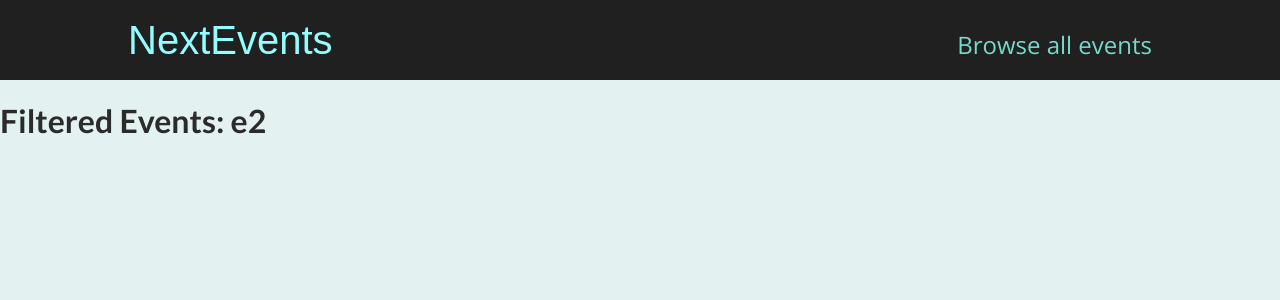
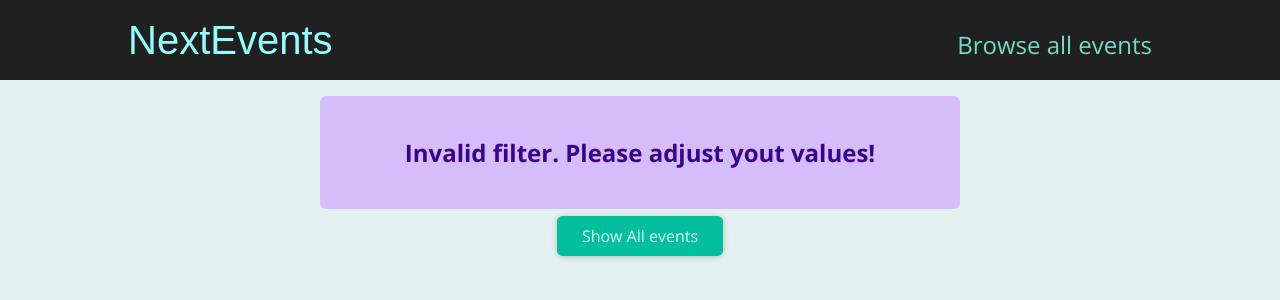
Before and after one commit to drepnikov/nextjs-handling, a Next.js app: page /events/e2 in a window 1280 px wide. Shown: the top 300 px of the page. Built offline with nearby package versions, Linux system fonts and the light colour scheme.

Commit message:
Ужасная организация файлов по туторилу,оставил пока как там

```diff
--- /dev/null
+++ b/components/events/results-title.module.css
@@ -0,0 +1,6 @@
+.title {
+  margin: 2rem auto;
+  width: 90%;
+  max-width: 40rem;
+  text-align: center;
+}
--- /dev/null
+++ b/components/events/results-title.tsx
@@ -0,0 +1,23 @@
+import * as React from "react";
+import classes from "./results-title.module.css";
+import { ButtonComponent } from "components/ui/button/button";
+
+interface IResultsTitleProps {
+  date: Date;
+}
+
+const ResultsTitleComponent: React.FC<IResultsTitleProps> = ({ date }) => {
+  const humanReadableDate = new Date(date).toLocaleDateString("en-US", {
+    month: "long",
+    year: "numeric",
+  });
+
+  return (
+    <section className={classes.title}>
+      <h1>Events in {humanReadableDate}</h1>
+      <ButtonComponent link="/events">Show all events</ButtonComponent>
+    </section>
+  );
+};
+
+export { ResultsTitleComponent };
--- /dev/null
+++ b/components/ui/error-alert/error-alert.module.css
@@ -0,0 +1,12 @@
+.alert {
+  margin: 1rem auto;
+  padding: 1rem 2rem;
+  width: 90%;
+  max-width: 40rem;
+  background-color: #d5bdfc;
+  color: #38028d;
+  font-weight: bold;
+  font-size: 1.5rem;
+  text-align: center;
+  border-radius: 6px;
+}
--- /dev/null
+++ b/components/ui/error-alert/error-alert.tsx
@@ -0,0 +1,13 @@
+import * as React from "react";
+import classes from "./error-alert.module.css";
+import { PropsWithChildren } from "react";
+
+interface IErrorAlertProps {}
+
+const ErrorAlertComponent: React.FC<PropsWithChildren<IErrorAlertProps>> = (
+  props
+) => {
+  return <div className={classes.alert}>{props.children}</div>;
+};
+
+export { ErrorAlertComponent };
--- a/pages/events/[...filters].tsx
+++ b/pages/events/[...filters].tsx
@@ -1,18 +1,69 @@
 import { NextPage } from "next";
 import { useRouter } from "next/router";
+import { EventListComponent } from "components/events/event-list.component";
+import { getFilteredEvents } from "dummy-data";
+import { ResultsTitleComponent } from "components/events/results-title";
+import { ButtonComponent } from "components/ui/button/button";
+import { ErrorAlertComponent } from "components/ui/error-alert/error-alert";
 
 const FilteredEventsPage: NextPage = () => {
   const router = useRouter();
-  let slug: string[] = [];
+  const filters = router.query.filters;
 
-  if (Array.isArray(router.query.filters)) {
-    slug = slug.concat(router.query.filters);
+  if (!filters) {
+    return <p className={"center"}>Loading...</p>;
+  }
+  const [filterYear, filterMonth] = router.query.filters as string[];
+
+  const year = +filterYear;
+  const month = +filterMonth;
+
+  if (
+    Object.is(NaN, year) ||
+    Object.is(NaN, month) ||
+    year > 2030 ||
+    year < 2021 ||
+    month < 1 ||
+    month > 12
+  ) {
+    return (
+      <>
+        <ErrorAlertComponent>
+          <p>Invalid filter. Please adjust yout values!</p>
+        </ErrorAlertComponent>
+
+        <div className={"center"}>
+          <ButtonComponent link={"/events"}>Show All events</ButtonComponent>
+        </div>
+      </>
+    );
   }
 
+  const events = getFilteredEvents({
+    month: Number(month),
+    year: Number(year),
+  });
+
+  if (!events.length)
+    return (
+      <>
+        <ErrorAlertComponent>
+          <p>No events found for the chosen filter!</p>
+        </ErrorAlertComponent>
+
+        <div className={"center"}>
+          <ButtonComponent link={"/events"}>Show All events</ButtonComponent>
+        </div>
+      </>
+    );
+
+  const date = new Date(year, month - 1);
+
   return (
-    <div>
-      <h1>Filtered Events: {slug.join(",")}</h1>
-    </div>
+    <>
+      <ResultsTitleComponent date={date} />
+      <EventListComponent items={events} />
+    </>
   );
 };
 
```
Also changed, not shown: pages/events/[eventId].tsx (+6 -1 lines).
